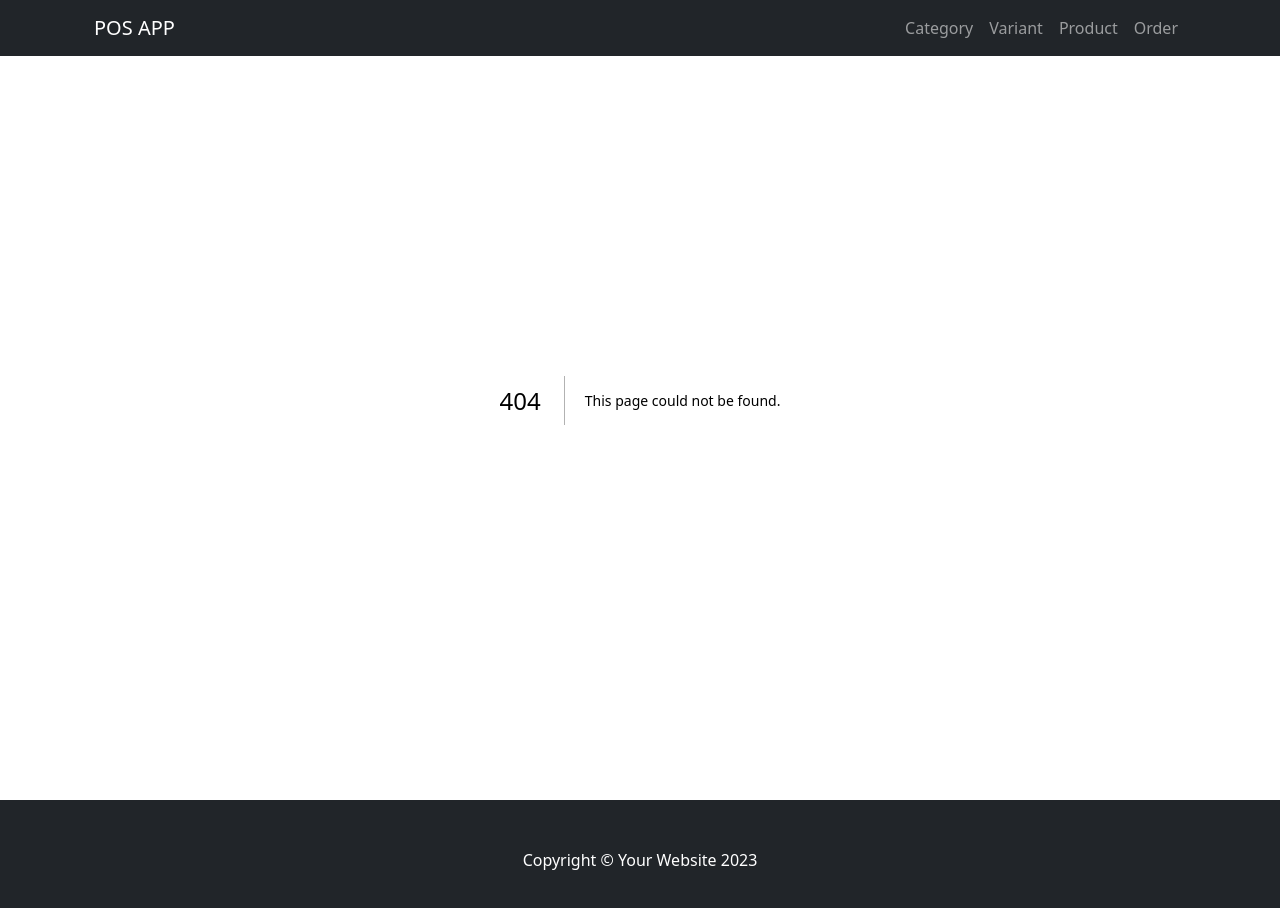
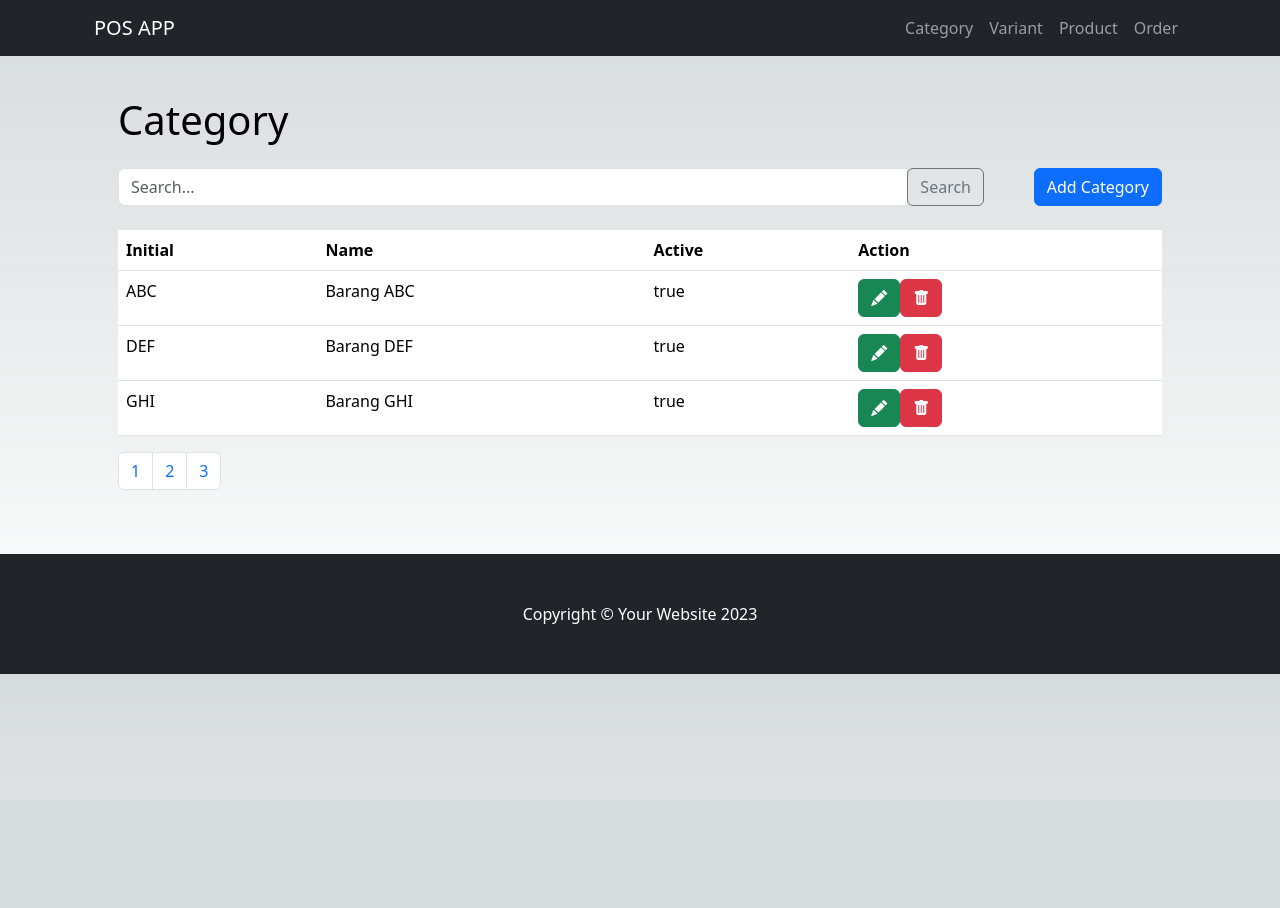
Before and after one commit to Bootcamp-Yuhan/next-crud-app, a Next.js app: page /pos/category in a window 1280 px wide. Before the commit this address had no page. Shown: the top 908 px of the page. After the commit the page ends 800 px from the top, so only its background shows below. Built offline with nearby package versions, Linux system fonts and the light colour scheme.

Commit message:
Create Category UI

```diff
--- /dev/null
+++ b/src/components/button.tsx
@@ -0,0 +1,12 @@
+// components/Button.tsx
+import React from 'react';
+
+const Button: React.FC<{ onClick: () => void; label: string }> = ({ onClick, label }) => {
+  return (
+    <button type="button" className="btn btn-primary" onClick={onClick}>
+      {label}
+    </button>
+  );
+};
+
+export default Button;
--- /dev/null
+++ b/src/components/category-table.tsx
@@ -0,0 +1,55 @@
+// components/Table.tsx
+import { CategoryData } from '@/pages/api/category';
+import React from 'react';
+import IconButton from './icon-button';
+
+interface OnActionClick {
+    id: number;
+}
+
+interface TableProps {
+    data: CategoryData[];
+    onEditClick: ({ id }: OnActionClick ) => void;
+    onDeleteClick: ({ id }: OnActionClick ) => void;
+}
+
+const CategoryTable: React.FC<TableProps> = ({ data, onEditClick, onDeleteClick } : TableProps) => {
+
+    const handleEditButton = (id :number) => {
+        onEditClick({id})
+    };
+
+    const handleDeleteButton = (id :number) => {
+        onDeleteClick({id})
+    };
+
+    return (
+        <table className="table">
+            <thead>
+                <tr>
+                    <th scope="col">Initial</th>
+                    <th scope="col">Name</th>
+                    <th scope="col">Active</th>
+                    <th scope="col">Action</th>
+                    {/* Add more headers as needed */}
+                </tr>
+            </thead>
+            <tbody>
+                {data.map((item, index) => (
+                    <tr key={index}>
+                        <td>{item.initial}</td>
+                        <td>{item.name}</td>
+                        <td>{item.active ? 'true' : 'false'}</td>
+                        <td>
+                            <IconButton colorClassName = 'btn-success' iconClassName='bi bi-pencil-fill' onClick={() => handleEditButton(item.id)}/>
+                            <IconButton colorClassName = 'btn-danger' iconClassName='bi bi-trash-fill' onClick={() => handleDeleteButton(item.id)}/>
+                        </td>
+                        {/* Add more cells as needed */}
+                    </tr>
+                ))}
+            </tbody>
+        </table>
+    );
+};
+
+export default CategoryTable;
--- /dev/null
+++ b/src/components/icon-button.tsx
@@ -0,0 +1,18 @@
+// components/IconButton.tsx
+import React from 'react';
+
+interface IconButtonProps {
+  iconClassName: string; // Bootstrap icon class, e.g., "bi bi-search"
+  colorClassName: string;
+  onClick: () => void;
+}
+
+const IconButton: React.FC<IconButtonProps> = ({ iconClassName, colorClassName, onClick }) => {
+  return (
+    <button type="button" className={`btn btn-primary ${colorClassName}`} onClick={onClick}>
+      <i className={`${iconClassName}`}></i>
+    </button>
+  );
+};
+
+export default IconButton;
--- /dev/null
+++ b/src/components/pagination.tsx
@@ -0,0 +1,30 @@
+// components/Pagination.tsx
+import React from 'react';
+
+const Pagination: React.FC<{ onPageChange: (pageNumber: number) => void }> = ({ onPageChange }) => {
+  return (
+    <nav>
+      <ul className="pagination">
+        {/* Implement pagination logic here */}
+        {/* For simplicity, I'll provide a basic example with three pages */}
+        <li className="page-item">
+          <a className="page-link" href="#" onClick={() => onPageChange(1)}>
+            1
+          </a>
+        </li>
+        <li className="page-item">
+          <a className="page-link" href="#" onClick={() => onPageChange(2)}>
+            2
+          </a>
+        </li>
+        <li className="page-item">
+          <a className="page-link" href="#" onClick={() => onPageChange(3)}>
+            3
+          </a>
+        </li>
+      </ul>
+    </nav>
+  );
+};
+
+export default Pagination;
--- /dev/null
+++ b/src/components/searchbar.tsx
@@ -0,0 +1,28 @@
+import React, { useState } from 'react';
+
+const SearchBar: React.FC<{ onSearch: (query: string) => void }> = ({ onSearch }) => {
+  const [query, setQuery] = useState('');
+
+  const handleSearch = () => {
+    onSearch(query);
+  };
+
+  return (
+    <div className="input-group">
+      <input
+        type="text"
+        className="form-control"
+        placeholder="Search..."
+        value={query}
+        onChange={(e) => setQuery(e.target.value)}
+      />
+      <div className="input-group-append">
+        <button className="btn btn-outline-secondary" type="button" onClick={handleSearch}>
+          Search
+        </button>
+      </div>
+    </div>
+  );
+};
+
+export default SearchBar;
--- /dev/null
+++ b/src/pages/pos/category.tsx
@@ -0,0 +1,47 @@
+import Button from "@/components/button";
+import Table from "@/components/category-table";
+import Pagination from "@/components/pagination";
+import SearchBar from "@/components/searchbar";
+import { CategoryData } from "../api/category/[catId]";
+import { categoryData } from "../../../data";
+
+const CategoryPage: React.FC = () => {
+    // Your data and logic go here
+
+    const handleSearch = (query: string) => {
+        // Implement search logic
+    };
+
+    const handleAddClick = () => {
+        // Implement button click logic
+    };
+
+    const handlePageChange = (pageNumber: number) => {
+        // Implement pagination logic
+    };
+
+    const handleEditClick = (id : number) => {
+        // Implement pagination logic
+    };
+
+    const handleDeleteClick = (id: number) => {
+        // Implement pagination logic
+    };
+
+    const data: CategoryData[] = categoryData
+
+    return (
+        <div className="container p-5 mt-5">
+            <h1 className="mb-4">Category</h1>
+            <div className="row mb-4">
+                <div className="col-10"><SearchBar onSearch={handleSearch} /></div>
+                <div className="col-2 text-end"><Button onClick={handleAddClick} label="Add Category" /></div>
+            </div>
+
+            <Table data={data} onEditClick={({id}) => handleEditClick(id)} onDeleteClick={({id}) => handleDeleteClick(id)} />
+            <Pagination onPageChange={handlePageChange} />
+        </div>
+    );
+};
+
+export default CategoryPage;
```
